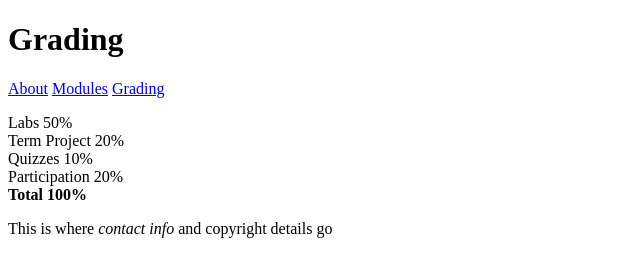
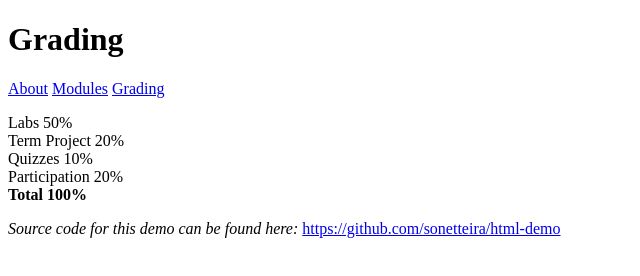
Before and after one commit to sonetteira/html-demo, a plain HTML site: page example site/grading.html in a window 1280 px wide. Shown: the whole page, without its empty margins (0-640 px from the left). Drawn offline with Linux system fonts and the light colour scheme.

Commit message:
updated footer

```diff
--- a/example site/grading.html
+++ b/example site/grading.html
@@ -22,7 +22,7 @@
             </p>
         </main>
         <footer>
-            <p>This is where <i>contact info</i> and copyright details go</p>
+            <p><em>Source code for this demo can be found here:</em> <a href="https://github.com/sonetteira/html-demo">https://github.com/sonetteira/html-demo</a></p>
         </footer>
     </body>
 </html>
```
Also changed, not shown: example site/index.html (+1 -1 lines), example site/modules.html (+1 -1 lines).
